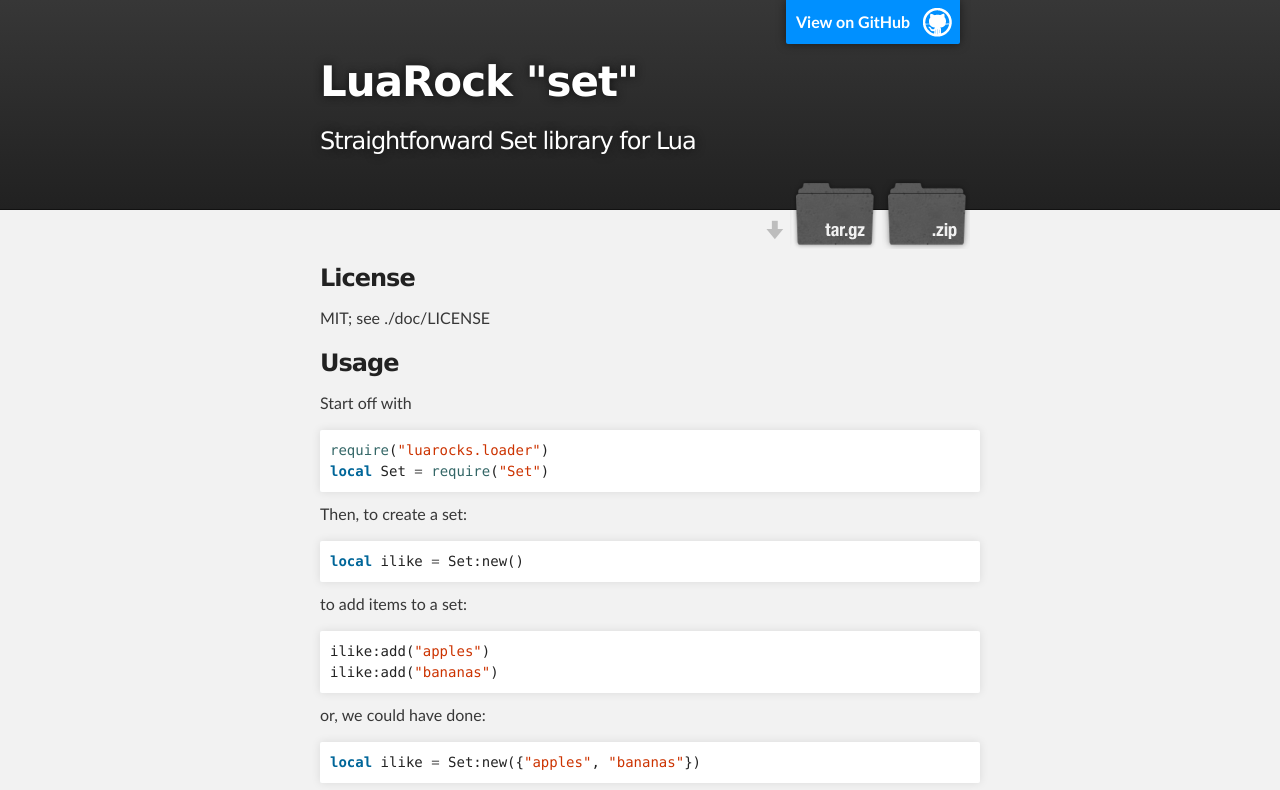
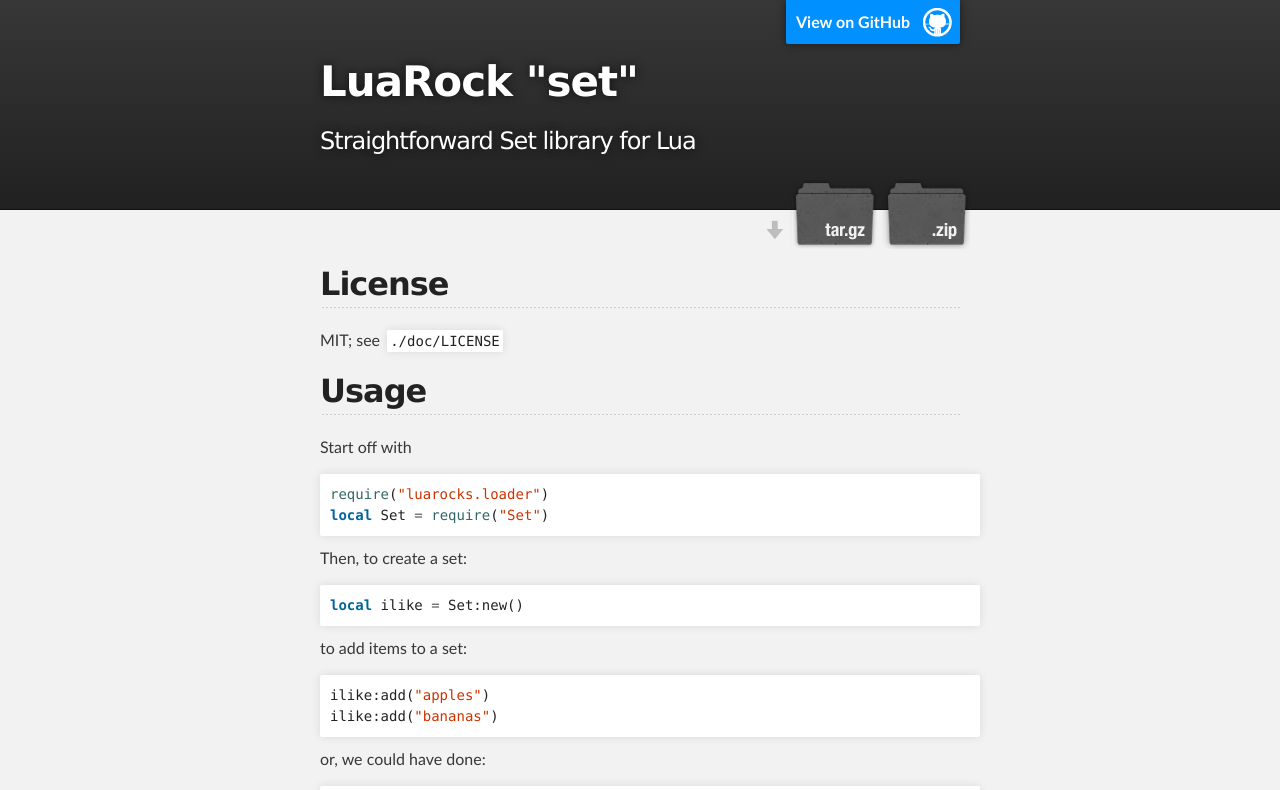
Before and after one commit to wscherphof/lua-set, a plain HTML site: page index.html in a window 1280 px wide. Shown: the top 790 px of the page. Drawn offline with Linux system fonts and the light colour scheme.

```diff
--- a/index.html
+++ b/index.html
@@ -31,11 +31,11 @@
     <!-- MAIN CONTENT -->
     <div id="main_content_wrap" class="outer">
       <section id="main_content" class="inner">
-        <h3>License</h3>
+        <h2>License</h2>
 
-<p>MIT; see ./doc/LICENSE</p>
+<p>MIT; see <code>./doc/LICENSE</code></p>
 
-<h3>Usage</h3>
+<h2>Usage</h2>
 
 <p>Start off with</p>
 
```
Also changed, not shown: params.json (+1 -1 lines).
